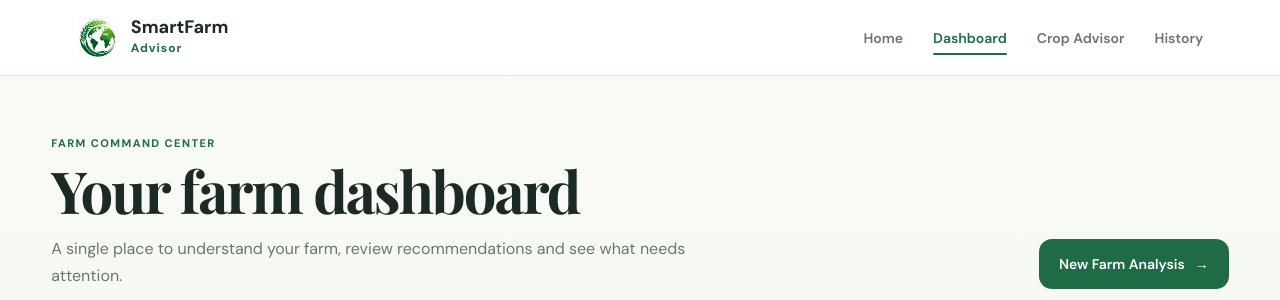
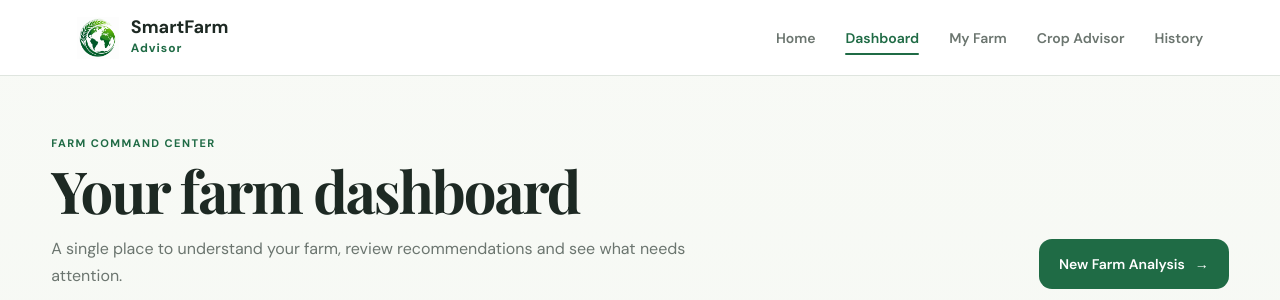
Before and after one commit to ramavenkatasatya/SmartFarm-Advisor, a Python web app: template templates/dashboard.html in a window 1280 px wide. Shown: the top 300 px of the page. Run offline with Jinja, Linux system fonts and the light colour scheme; the template is opened without the code that fills it, so the values that code supplies are empty.

Commit message:
Add 'My Farm' link to dashboard

```diff
--- a/templates/dashboard.html
+++ b/templates/dashboard.html
@@ -64,6 +64,12 @@
         >
             Dashboard
         </a>
+        <a href="{{ url_for('my_farm') }}">
+            My Farm
+        </a>
+
+
+
 
         <a href="{{ url_for('advisor') }}">
             Crop Advisor
```
